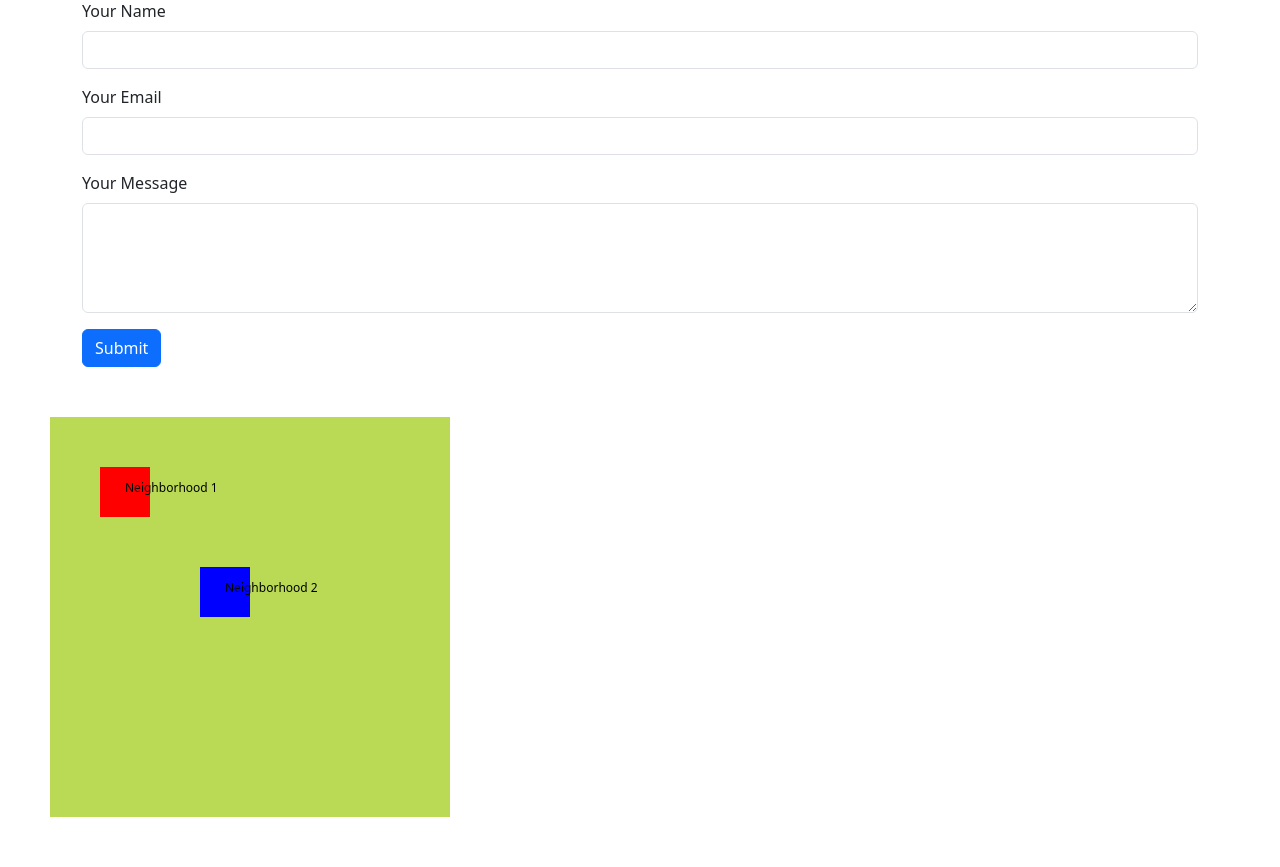
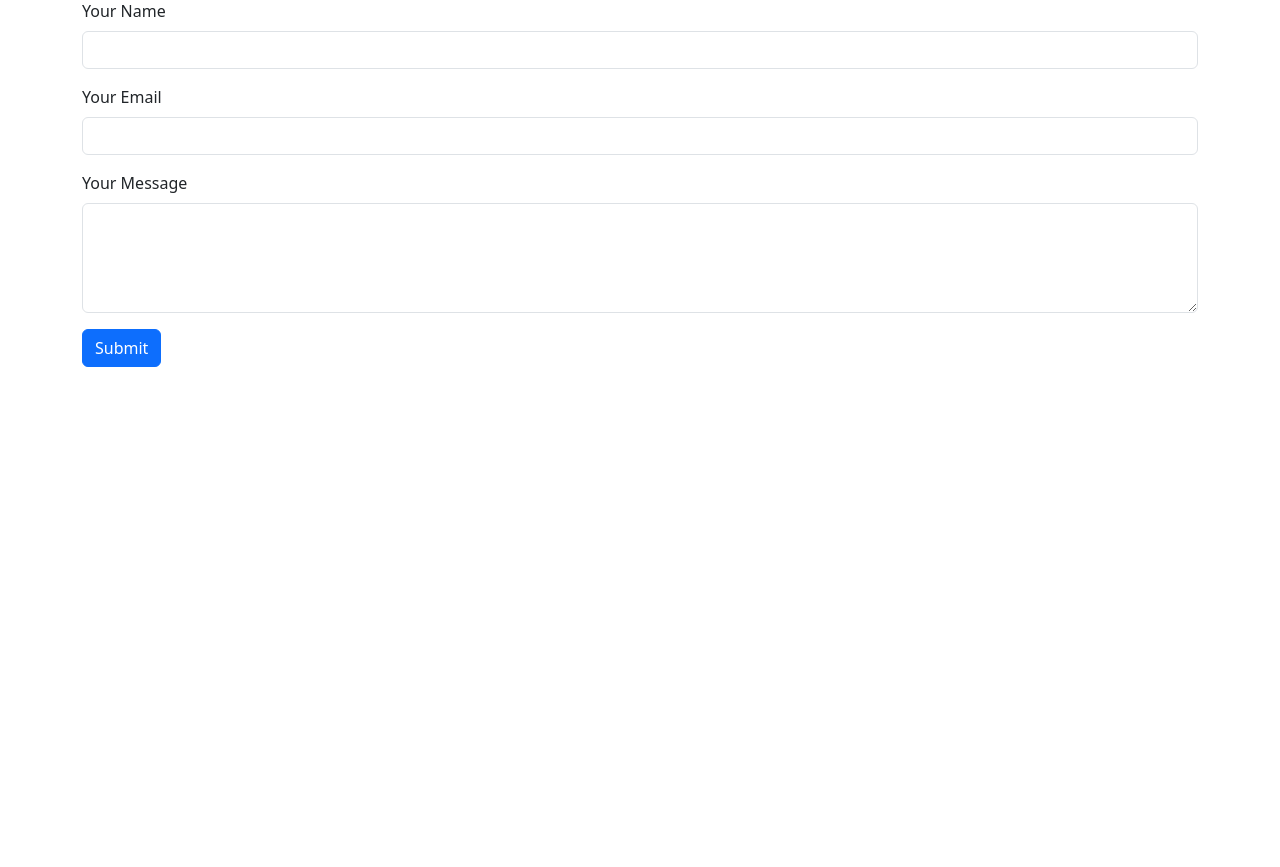
Before and after one commit to AustinTX360/1, a Flask app: page / in a window 1280 px wide. Shown: the part 1293-2160 px from the top of the page. After the commit the page ends 1660 px from the top, so only its background shows below. Run offline with Flask 3, Linux system fonts and the light colour scheme.

Commit message:
Update index.html

```diff
--- a/templates/index.html
+++ b/templates/index.html
@@ -105,19 +105,6 @@
             </form>
         </div>
     </div>
-    <!-- Your SVG map -->
-    <svg width="500" height="500" xmlns="http://www.w3.org/2000/svg">
-        <!-- Austin outline -->
-        <rect x="50" y="50" width="400" height="400" fill="#bada55" />
-
-        <!-- Example neighborhood 1 -->
-        <rect x="100" y="100" width="50" height="50" fill="#ff0000" />
-        <text x="125" y="125" font-size="12" fill="#000000">Neighborhood 1</text>
-
-        <!-- Example neighborhood 2 -->
-        <rect x="200" y="200" width="50" height="50" fill="#0000ff" />
-        <text x="225" y="225" font-size="12" fill="#000000">Neighborhood 2</text>
-    </svg>
     <script src="https://cdn.jsdelivr.net/npm/bootstrap@5.3.0/dist/js/bootstrap.bundle.min.js"></script>
 </body>
 </html>
```
